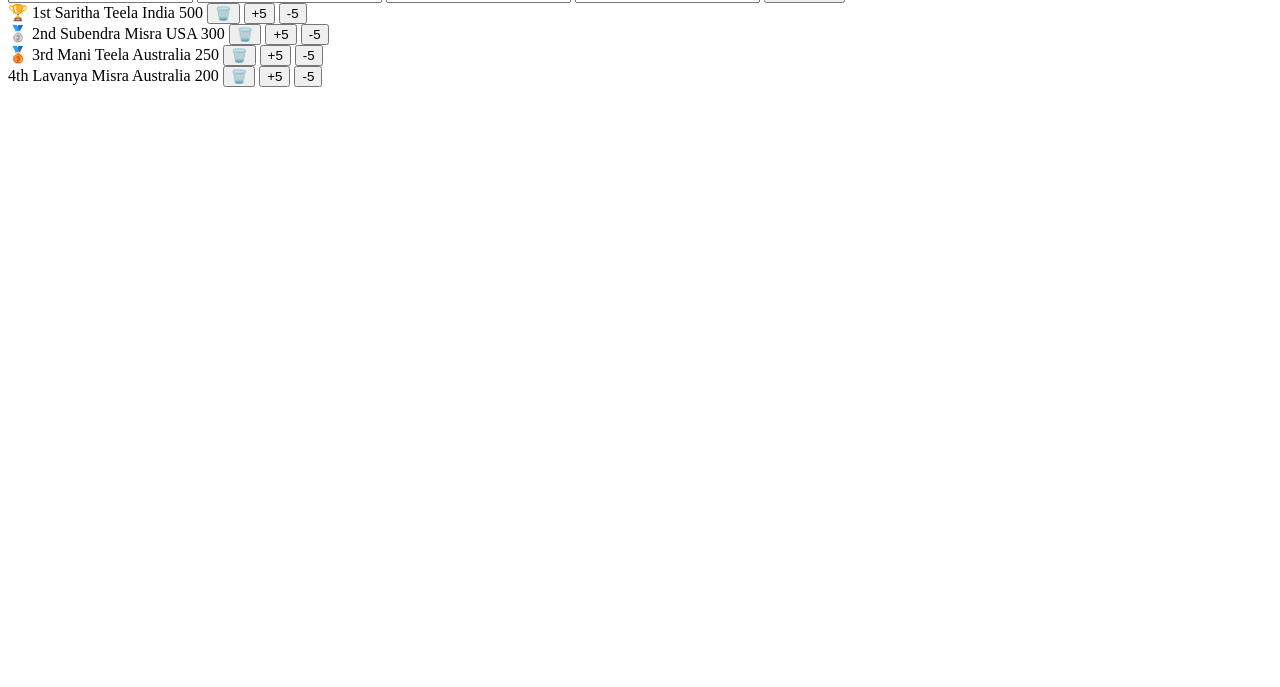
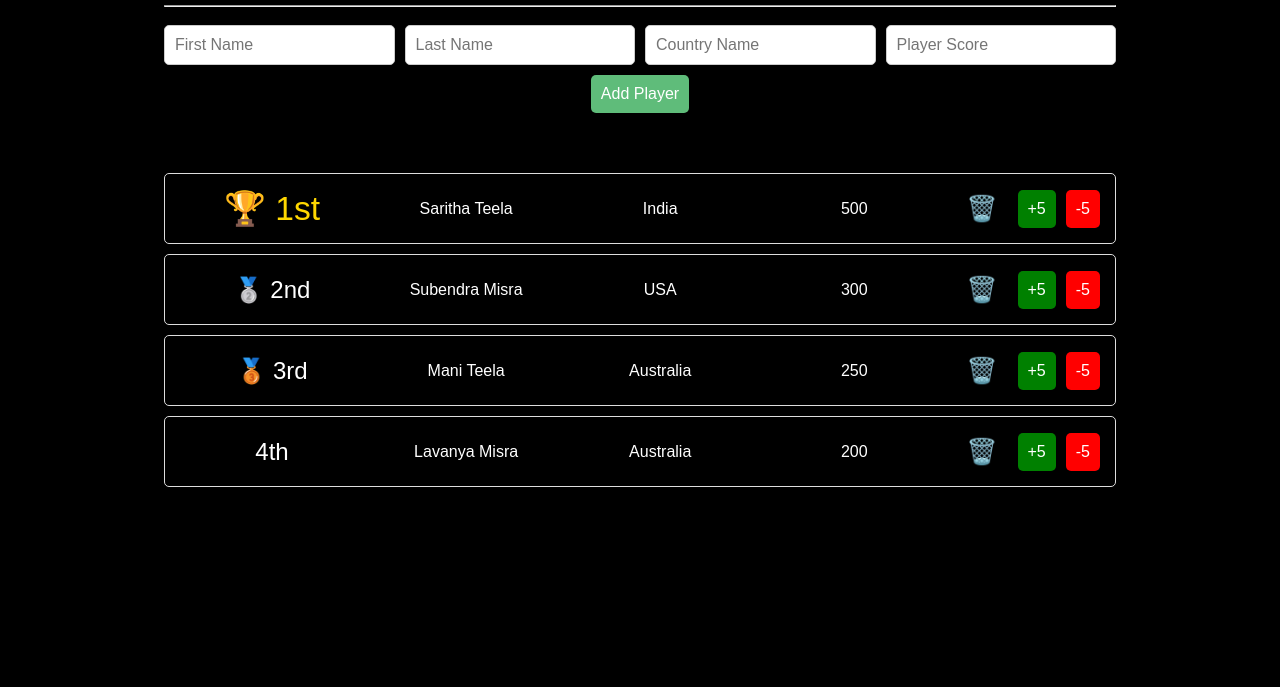
Before and after one commit to sarithateela/Leader_Board, a plain HTML site: page index.html in a window 1280 px wide. Shown: the part 113-800 px from the top of the page. Drawn offline with Linux system fonts and the light colour scheme.

Commit message:
Update index.html

```diff
--- a/index.html
+++ b/index.html
@@ -4,7 +4,7 @@
     <meta charset="UTF-8">
     <meta name="viewport" content="width=device-width, initial-scale=1.0">
     <title>LeaderBoard</title>
-    <link rel="stylesheet" href="./Styles.css">
+    <link rel="stylesheet" href="./Style.css">
 </head>
 <body>
     <section>
```
